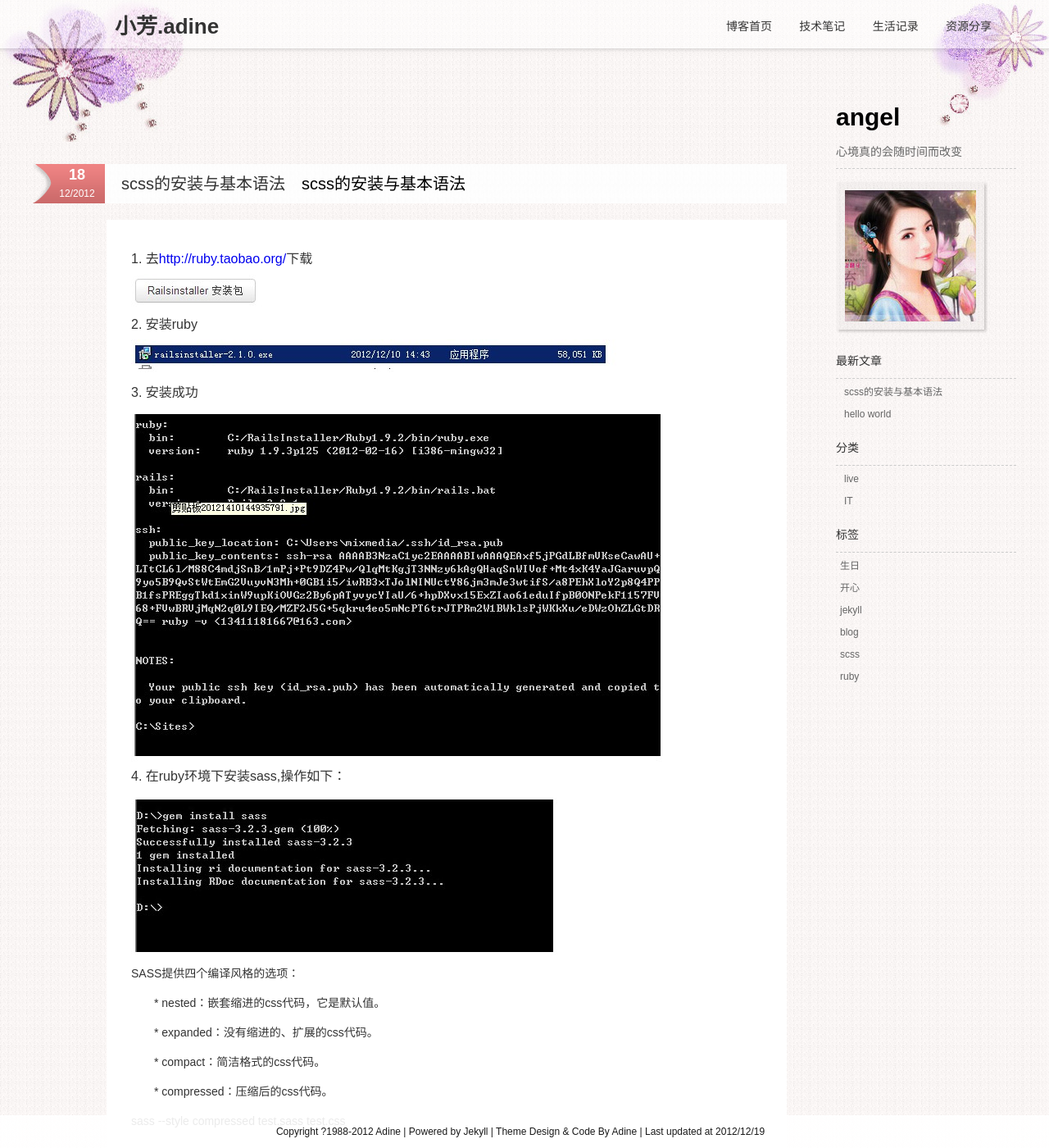
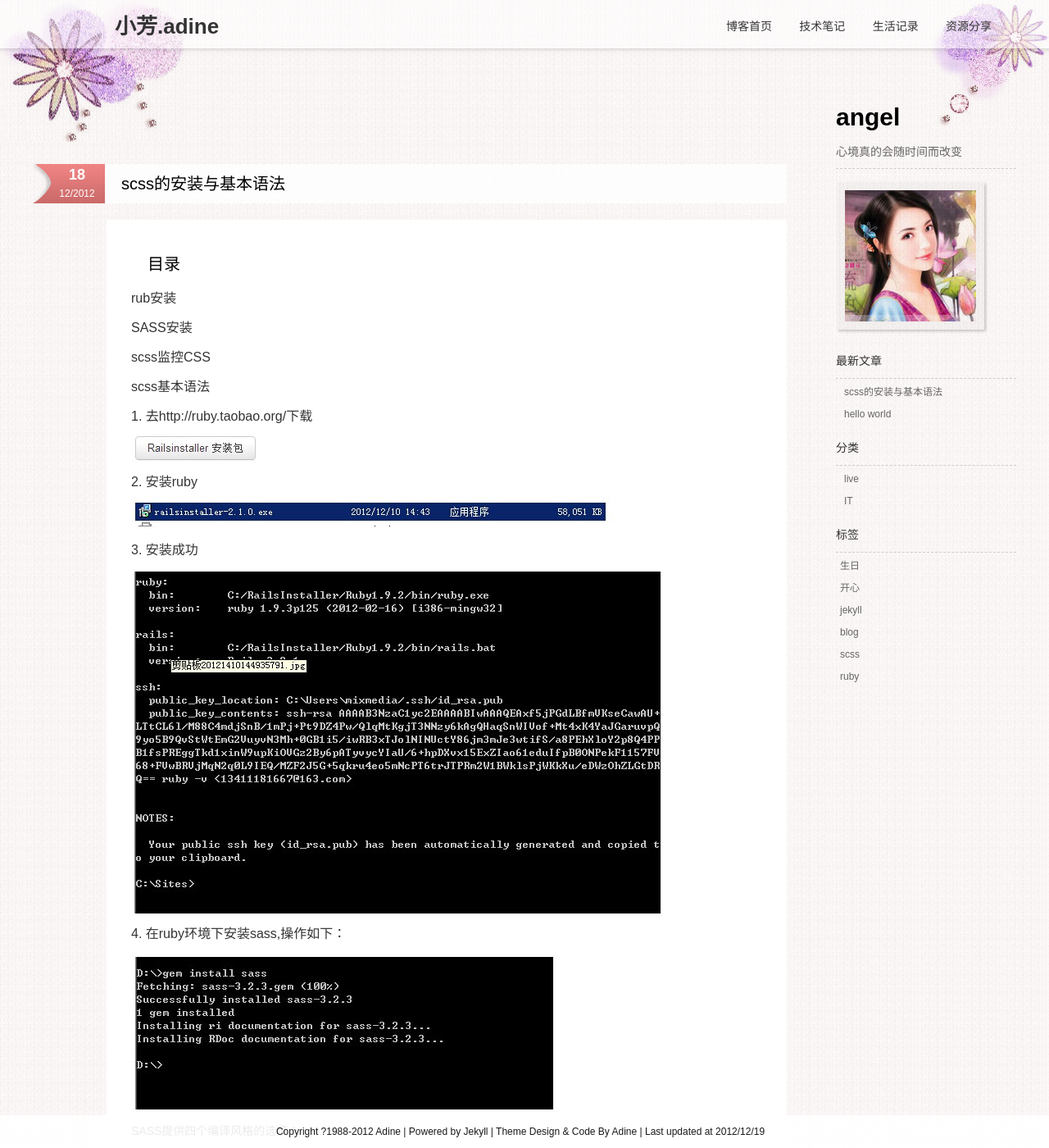
Before and after one commit to adine-zhu/myblog, a Jekyll site: the page built from _posts/2012-12-18-scss.md, in a window 1280 px wide and 1400 px high. Shown: the whole window at 82% size. Built offline with Jekyll 4.4.1, drawn with Linux system fonts in a browser that asks for light colours; comment, search, counter and statistics services are not loaded.

Commit message:
update html css

```diff
--- a/_layouts/post.html
+++ b/_layouts/post.html
@@ -5,8 +5,7 @@ layout: default
 <div class="margin-bottom">
     <div class="clearfix title">
        <p class="date fl"> <span>{{ page.date | date: "%d" }}</span><br>{{ page.date | date: "%m" }}/{{ page.date | date: "%Y" }}</p>
-        <h1 class="fl"><a href="#">{{ page.title }}</a></h1>
-        <h1 class="fl title-color">{{ page.title }}</h1>
+        <h1 class="fl">{{ page.title }}</h1>
     </div>
     <div class="text article">{{ page.content }}</div>
    <div class="clearfix item-foot">
--- a/_posts/2012-12-18-scss.md
+++ b/_posts/2012-12-18-scss.md
@@ -9,7 +9,16 @@ tags: scss ruby jekyll
 
 
 
-<h2>1. 去<a href="#">http://ruby.taobao.org/</a>下载</h2>
+<h1>目录</h1>
+<h2><a href="#ruby">rub安装</a></h2>
+<h2><a href="#in-sass">SASS安装</a></h2>
+<h2><a href="#operate_scss">scss监控CSS</a></h2>
+<h2><a href="#syntax_scss">scss基本语法</a></h2>
+
+
+
+
+<h2 id="ruby">1. 去<a href="#">http://ruby.taobao.org/</a>下载</h2>
 
 <img src="/img/r1.jpg" />
 
@@ -21,7 +30,7 @@ tags: scss ruby jekyll
 
 <img src="/img/r3.jpg" />
 
-<h2>4. 在ruby环境下安装sass,操作如下：</h2>
+<h2 id="in-sass">4. 在ruby环境下安装sass,操作如下：</h2>
 
 <img src="/img/r4.jpg" />
 
@@ -38,7 +47,7 @@ tags: scss ruby jekyll
 
 
 
-<h2>5. 让SCSS监控CSS，两种用法,操作：<br>
+<h2 id="operate_scss">5. 让SCSS监控CSS，两种用法,操作：<br>
 
 　　* 在命令行用CD命令进到要操作的文件夹  ,比如说是e:\adine\html
         要CD 到html文件夹scss --watch scss:css 如图 :
@@ -58,7 +67,7 @@ tags: scss ruby jekyll
 <img src="/img/r6.jpg" /><br><br><br>
 
 
-<h2>scss常用语法介绍：<br>1.  Variables (变量): scss的变量与JS的相似以$开头：例如右边的SCSS生成后的CSS</h2>
+<h2 id="syntax_scss">scss常用语法介绍：<br>1.  Variables (变量): scss的变量与JS的相似以$开头：例如右边的SCSS生成后的CSS</h2>
 <img src="/img/r7.jpg" /><br><br>
 <h2> 2. Nesting(嵌套)：scss选择器的嵌套功能减少了很多重复的代码,你如果是这么写.那就是你已经意识到你在写一组你能控制的结构了 <h2>
 <img src="/img/r8.jpg" /><br><br>
--- a/css/master.css
+++ b/css/master.css
@@ -192,7 +192,7 @@ a.tag-link:hover{background:#f46666;}
 	font-weight:bold;
 	}
 
-h1 a{
+h1 a, h2 a{
 	color:#333333;
 }
 
--- a/index.html
+++ b/index.html
@@ -11,7 +11,7 @@ keywords:
 <div class="margin-bottom">
     <div class="clearfix title">
        <p class="date fl"> <span>{{ post.date | date: "%d" }}</span><br>{{ post.date | date: "%m" }}/{{ post.date | date: "%Y" }}</p>
-        <h1 class="fl">{{ post.title }}</h1>
+       <h1 class="fl"><a  href="{{ post.url }}" title="{post.title}">{{ post.title }}</a></h1>
     </div>
     <div class="text">{{ post.description }}</div>
    <div class="clearfix item-foot">
```
